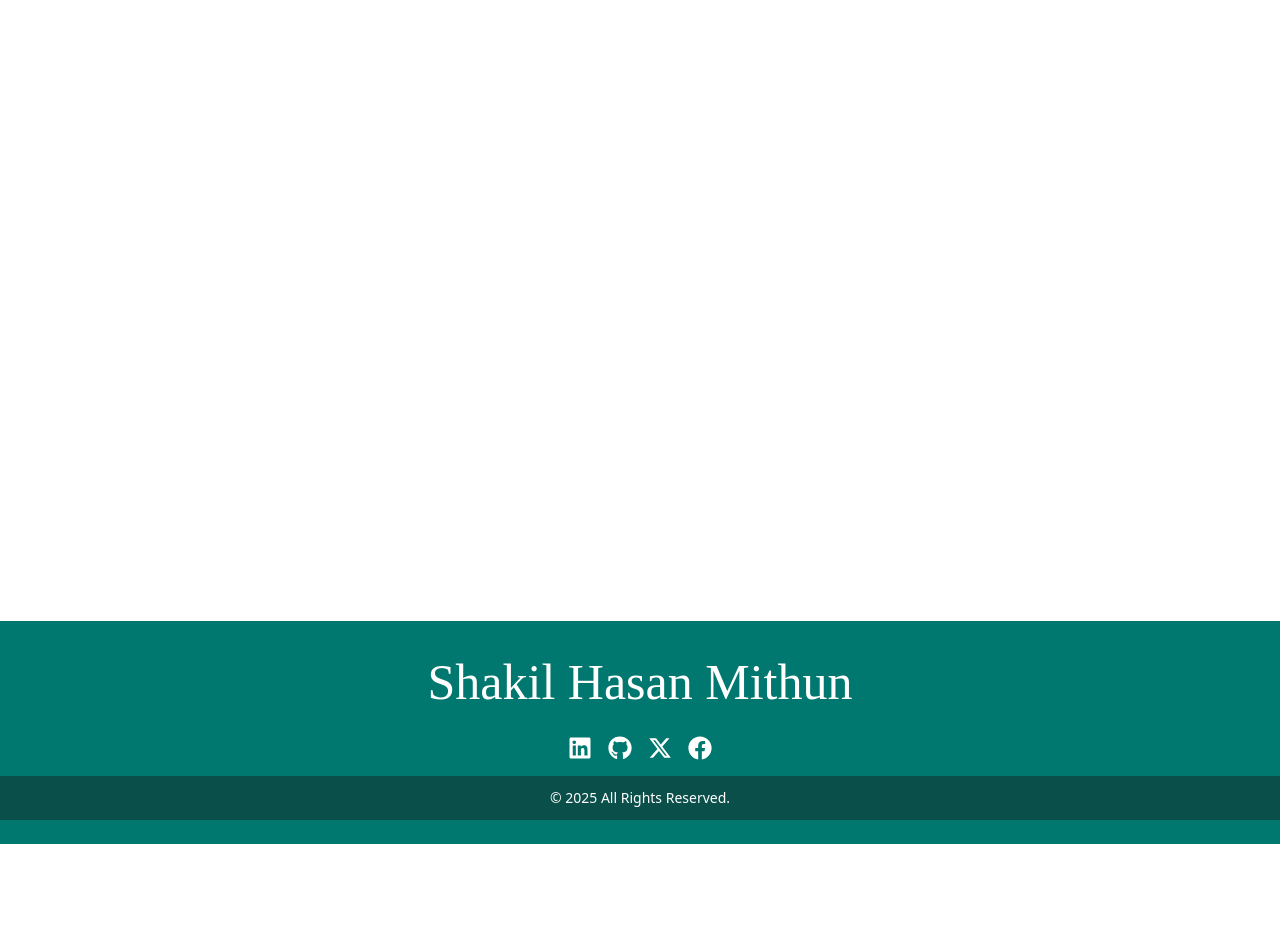
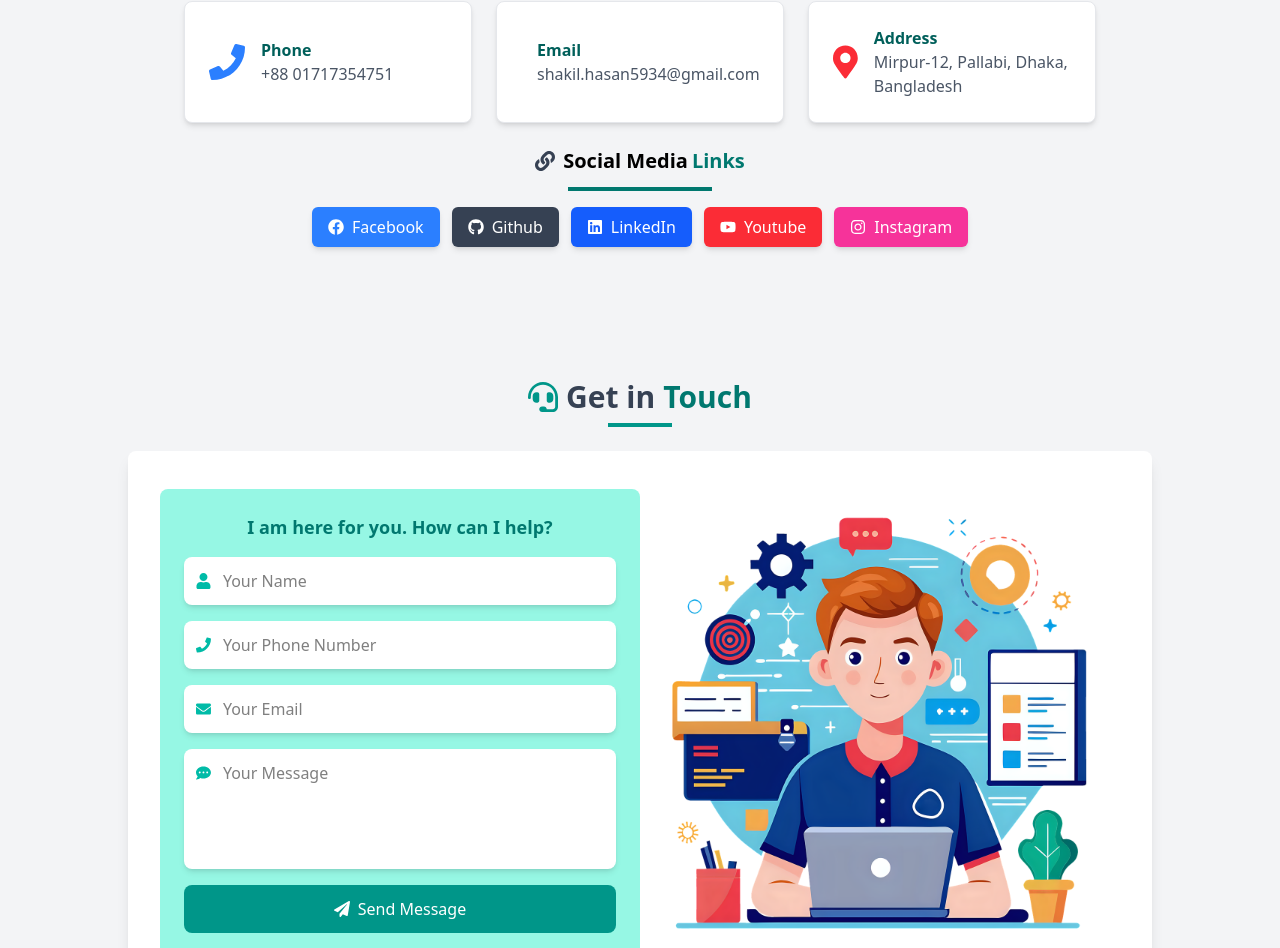
Before and after one commit to Shakil000/Portfolio_Shakil_Hasan, a React (Vite) app: page /contact in a window 1280 px wide. Shown: the part 179-1127 px from the top of the page. Before the commit the page ends 1023 px from the top, so only its background shows below. Built offline with nearby package versions, Linux system fonts and the light colour scheme; a web font is replaced by a local one.

Commit message:
contact page done

```diff
--- a/package.json
+++ b/package.json
@@ -10,6 +10,7 @@
     "preview": "vite preview"
   },
   "dependencies": {
+    "@react-google-maps/api": "^2.20.5",
     "@react-icons/all-files": "^4.1.0",
     "@tailwindcss/vite": "^4.0.3",
     "lucide-react": "^0.474.0",
--- a/src/components/Pages/Contact/Contact.jsx
+++ b/src/components/Pages/Contact/Contact.jsx
@@ -1,9 +1,167 @@
-import React from 'react';
+import { FaPhone, FaEnvelope, FaMapMarkerAlt, FaInstagram, FaFacebook, FaGithub, FaLinkedin, FaYoutube, FaLink } from "react-icons/fa";
+import { FaUser, FaCommentDots, FaPaperPlane, FaHeadset } from "react-icons/fa";
+// import { GoogleMap, LoadScript, Marker } from "@react-google-maps/api";
 
+
+// const containerStyle = {
+//     width: "100%",
+//     height: "300px",
+//   };
+
+//   const center = {
+//     lat: 22.5726, // Replace with your latitude
+//     lng: 88.3639, // Replace with your longitude
+//   };
 const Contact = () => {
     return (
         <div className='lg: pt-16'>
-            contact
+            <div className="bg-gray-100 flex flex-col items-center py-10">
+      {/* Title */}
+      <h2 className="text-3xl font-bold text-black mb-4 flex items-center">
+        <span className="text-orange-600 text-4xl mr-2">📇</span> Contact <span className="text-teal-700 ml-2">Me</span>
+      </h2>
+
+      {/* Line Separator */}
+      <div className="w-24 border-t-4 border-teal-700 mb-4"></div>
+
+      {/* Contact Cards */}
+      <div className="flex flex-wrap justify-center gap-6 mb-6">
+        {/* Phone */}
+        <div className="bg-white p-6 rounded-lg shadow-md border border-gray-200 flex items-center space-x-4 w-72">
+          <FaPhone className="text-blue-500 text-4xl" />
+          <div>
+            <h4 className="font-bold text-teal-800">Phone</h4>
+            <p className="text-gray-600">+88 01717354751</p>
+          </div>
+        </div>
+
+        {/* Email */}
+        <div className="bg-white p-6 rounded-lg shadow-md border border-gray-200 flex items-center space-x-4 w-72">
+          <FaEnvelope className="text-yellow-500 text-4xl" />
+          <div>
+            <h4 className="font-bold text-teal-800">Email</h4>
+            <p className="text-gray-600">shakil.hasan5934@gmail.com</p>
+          </div>
+        </div>
+
+        {/* Address */}
+        <div className="bg-white p-6 rounded-lg shadow-md border border-gray-200 flex items-center space-x-4 w-72">
+          <FaMapMarkerAlt className="text-red-500 text-4xl" />
+          <div>
+            <h4 className="font-bold text-teal-800">Address</h4>
+            <p className="text-gray-600">Mirpur-12, Pallabi, Dhaka, Bangladesh</p>
+          </div>
+        </div>
+      </div>
+
+      {/* Social Media Links */}
+      <h3 className="text-xl font-bold text-black flex items-center mb-3">
+        <FaLink className="mr-2 text-gray-700" /> Social Media <span className="text-teal-700 ml-1">Links</span>
+      </h3>
+      <div className="w-36 border-t-4 border-teal-700 mb-4"></div>
+
+      {/* Social Buttons */}
+      <div className="flex flex-wrap gap-3">
+        <a href="https://www.facebook.com/Shakil.nhasan2" className="flex items-center px-4 py-2 bg-blue-500 text-white rounded-md shadow-md hover:bg-blue-600 transition">
+          <FaFacebook className="mr-2" /> Facebook
+        </a>
+        <a href="https://github.com/Shakil000" className="flex items-center px-4 py-2 bg-gray-700 text-white rounded-md shadow-md hover:bg-gray-800 transition">
+          <FaGithub className="mr-2" /> Github
+        </a>
+        <a href="https://www.linkedin.com/in/mithun5934/" className="flex items-center px-4 py-2 bg-blue-600 text-white rounded-md shadow-md hover:bg-blue-700 transition">
+          <FaLinkedin className="mr-2" /> LinkedIn
+        </a>
+        <a href="https://www.youtube.com/@Racershakil" className="flex items-center px-4 py-2 bg-red-500 text-white rounded-md shadow-md hover:bg-red-600 transition">
+          <FaYoutube className="mr-2" /> Youtube
+        </a>
+        <a href="https://www.instagram.com/" className="flex items-center px-4 py-2 bg-pink-500 text-white rounded-md shadow-md hover:bg-pink-600 transition">
+          <FaInstagram className="mr-2" /> Instagram
+        </a>
+      </div>
+    </div>
+    {/* <section> */}
+        {/* Google Maps Section */}
+        {/* <div className="md:w-1/2 w-full flex justify-center mt-6 md:mt-0">
+            <LoadScript googleMapsApiKey={`https://nominatim.openstreetmap.org/reverse?format=json&lat=${latitude}&lon=${longitude}`}>
+              <GoogleMap mapContainerStyle={containerStyle} center={center} zoom={15}>
+                <Marker position={center} />
+              </GoogleMap>
+            </LoadScript>
+          </div> */}
+    {/* </section> */}
+    <section>
+    <div className="bg-gray-100 min-h-screen flex items-center justify-center p-6">
+      <div className="max-w-5xl w-full">
+        {/* Heading */}
+        <div className="text-center mb-6">
+          <h2 className="text-3xl font-bold text-gray-700 flex items-center justify-center gap-2">
+            <FaHeadset className="text-teal-600" />
+            Get in <span className="text-teal-700">Touch</span>
+          </h2>
+          <div className="w-16 h-1 bg-teal-600 mx-auto mt-2"></div>
+        </div>
+
+        <div className="bg-white shadow-lg rounded-lg p-8 flex flex-col md:flex-row items-center w-full">
+          {/* Form Section */}
+          <div className="bg-teal-200 p-6 rounded-lg md:w-1/2 w-full">
+            <h2 className="text-center text-lg text-teal-700 font-semibold mb-4">
+              I am here for you. How can I help?
+            </h2>
+
+            <form className="space-y-4">
+              <div className="flex items-center bg-white p-3 rounded-lg shadow-md">
+                <FaUser className="text-teal-500 mr-3" />
+                <input
+                  type="text"
+                  placeholder="Your Name"
+                  className="w-full outline-none bg-transparent"
+                />
+              </div>
+
+              <div className="flex items-center bg-white p-3 rounded-lg shadow-md">
+                <FaPhone className="text-teal-500 mr-3" />
+                <input
+                  type="text"
+                  placeholder="Your Phone Number"
+                  className="w-full outline-none bg-transparent"
+                />
+              </div>
+
+              <div className="flex items-center bg-white p-3 rounded-lg shadow-md">
+                <FaEnvelope className="text-teal-500 mr-3" />
+                <input
+                  type="email"
+                  placeholder="Your Email"
+                  className="w-full outline-none bg-transparent"
+                />
+              </div>
+
+              <div className="flex items-start bg-white p-3 rounded-lg shadow-md">
+                <FaCommentDots className="text-teal-500 mr-3 mt-1" />
+                <textarea
+                  placeholder="Your Message"
+                  className="w-full outline-none bg-transparent resize-none h-24"
+                ></textarea>
+              </div>
+
+              <button className="bg-teal-600 hover:bg-teal-700 text-white py-3 w-full rounded-lg flex items-center justify-center transition">
+                <FaPaperPlane className="mr-2" /> Send Message
+              </button>
+            </form>
+          </div>
+
+          {/* Image Section */}
+          <div className="md:w-1/2 w-full flex justify-center mt-6 md:mt-0">
+            <img
+              src="/src/assets/contact.png"
+              alt="Contact Illustration"
+              className="w-full"
+            />
+          </div>
+        </div>
+      </div>
+    </div>
+    </section>
         </div>
     );
 };
--- a/src/components/Pages/Project/Project.jsx
+++ b/src/components/Pages/Project/Project.jsx
@@ -1,4 +1,4 @@
-import { LayoutGrid, Search } from "lucide-react";
+import { LayoutGrid, Pickaxe, Search } from "lucide-react";
 import { useState } from "react";
 import { FaGithub } from "react-icons/fa";
 
@@ -197,7 +197,7 @@ const Project = () => {
               alt={project.title}
               className="w-full h-48 object-cover rounded-md"
             />
-            <h3 className="text-lg font-semibold mt-4 text-teal-700">
+            <h3 className="text-lg font-semibold mt-4 text-teal-700 animate-bounce">
               {project.title}
             </h3>
             <p className="text-gray-600 text-sm mb-4">{project.description}</p>
@@ -208,12 +208,11 @@ const Project = () => {
               >
                 <FaGithub /> Code
               </a>
-              <a
-                href={project.liveLink}
-                className="bg-teal-600 text-white px-3 py-1 rounded-lg"
-              >
-                🔗 Live Link
-              </a>
+              {(index === projects.length - 1 || index === projects.length - 2 || index === projects.length - 3) ? (
+                  <span className=" text-red-500 font-bold px-3 py-1 rounded-lg flex items-center justify-center gap-3"><Pickaxe/> Coming Soon</span>
+                ) : (
+                  <a href={project.liveLink} className="bg-teal-600 text-white px-3 py-1 rounded-lg">🔗 Live Link</a>
+                )}
             </div>
           </div>
         ))}
```
Also changed, not shown: src/assets/contact.png (added), 1 other file (tests, documents, lock files or other folders).
